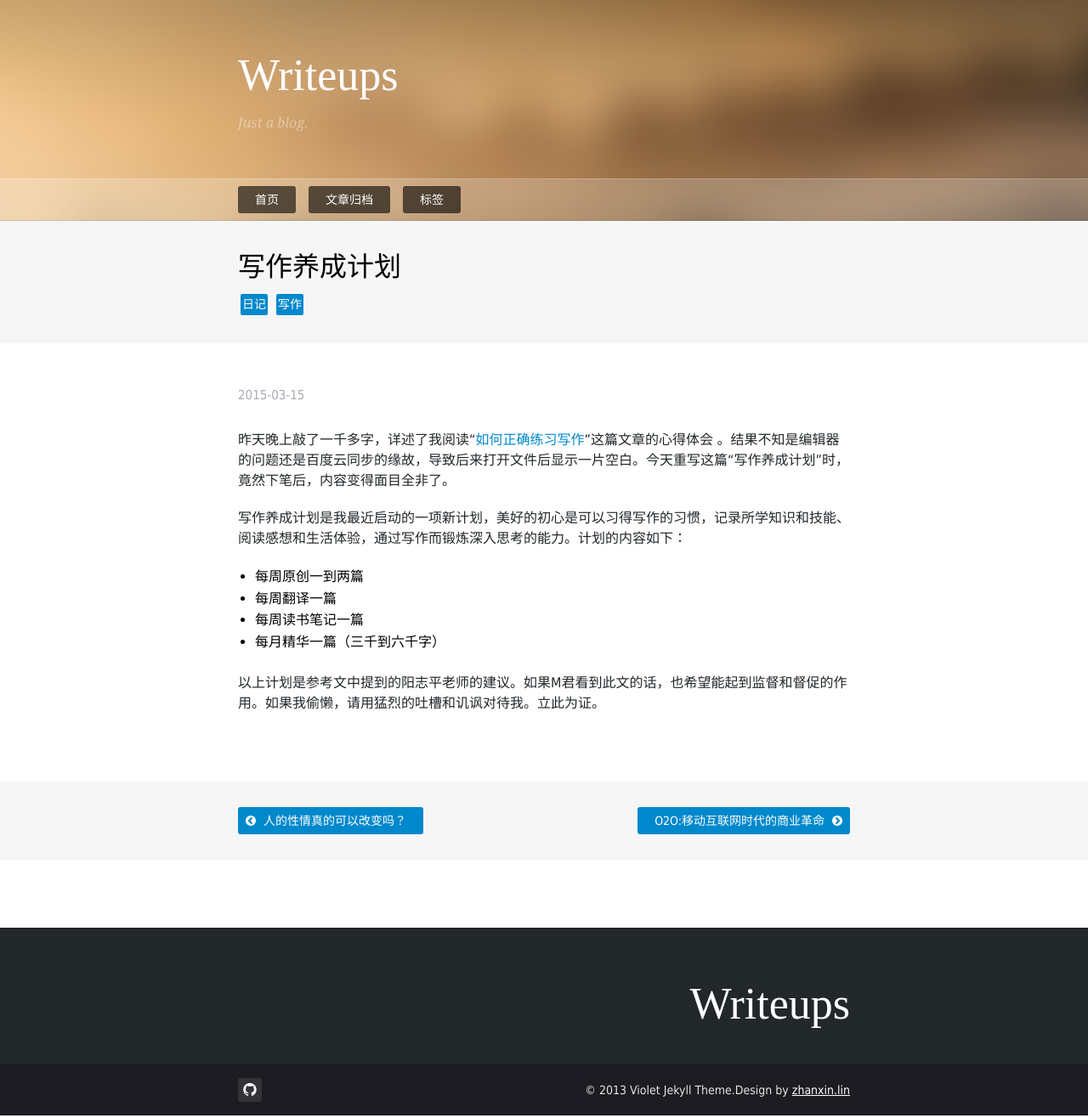
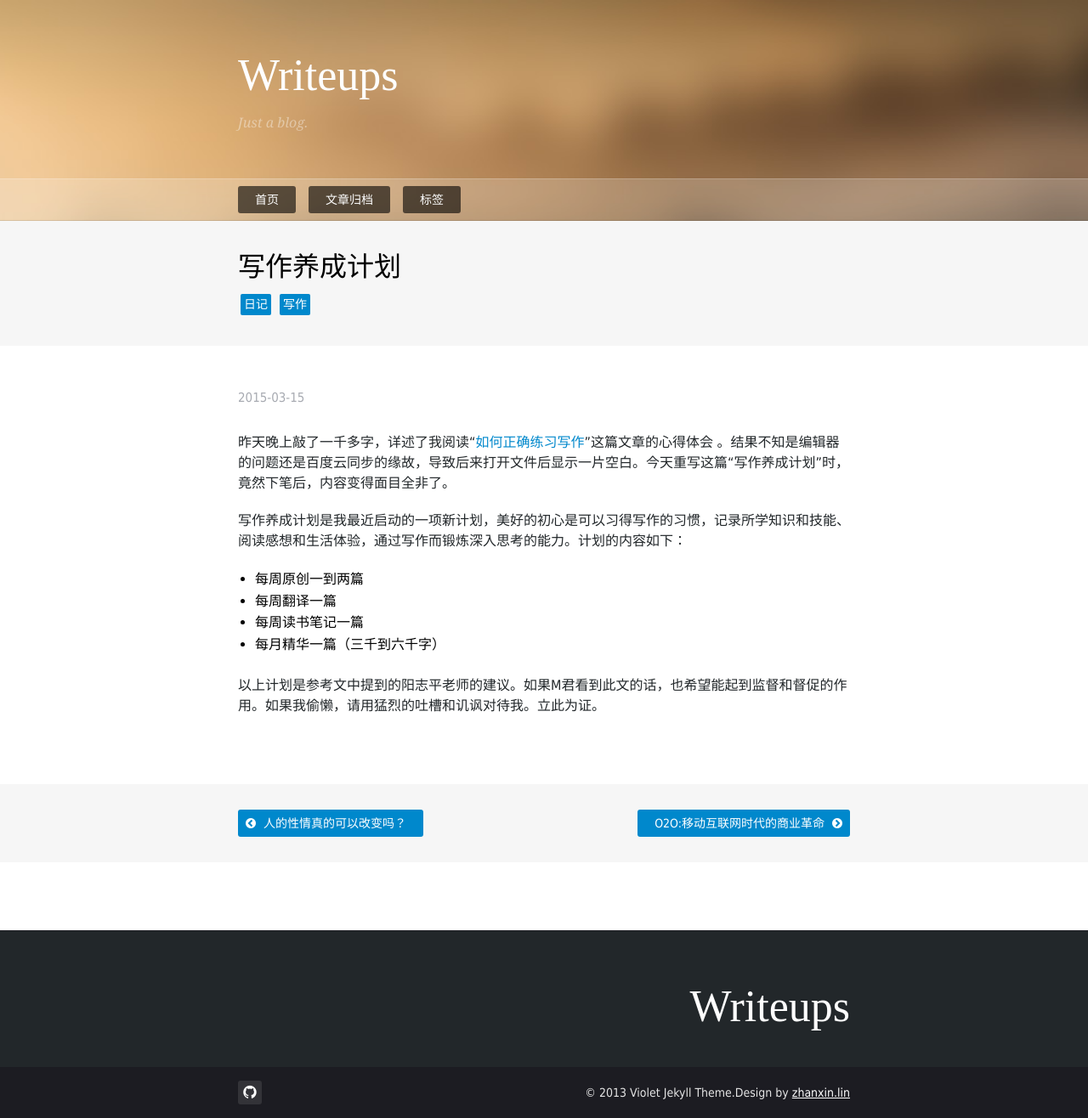
Before and after one commit to fantaghiro/fantaghiro.github.io, a Jekyll site: the page built from _posts/2015-03-15-Fostering-Writing-Habits.markdown, in a window 1280 px wide. Shown: the whole page at 85% size. Built offline with Jekyll 4.4.1, drawn with Linux system fonts in a browser that asks for light colours; nearby versions of some CDN libraries; some web fonts are replaced.

Commit message:
page-tags changed

```diff
--- a/themes/violet/css/style.css
+++ b/themes/violet/css/style.css
@@ -422,12 +422,13 @@ a:hover {
     font-size: 14px;
     margin: 0 auto;
     margin-top: 5px;
+    margin-bottom: 3px;
 }
 #violet-post-tags a {
     display: inline-block;
     background: #0088cc;
     color: #fff;
-    padding: 2px;
+    padding: 2px 4px;
     border-radius: 2px;
     margin: 3px;
     -webkit-transition: background .4s ease-in-out;
```
